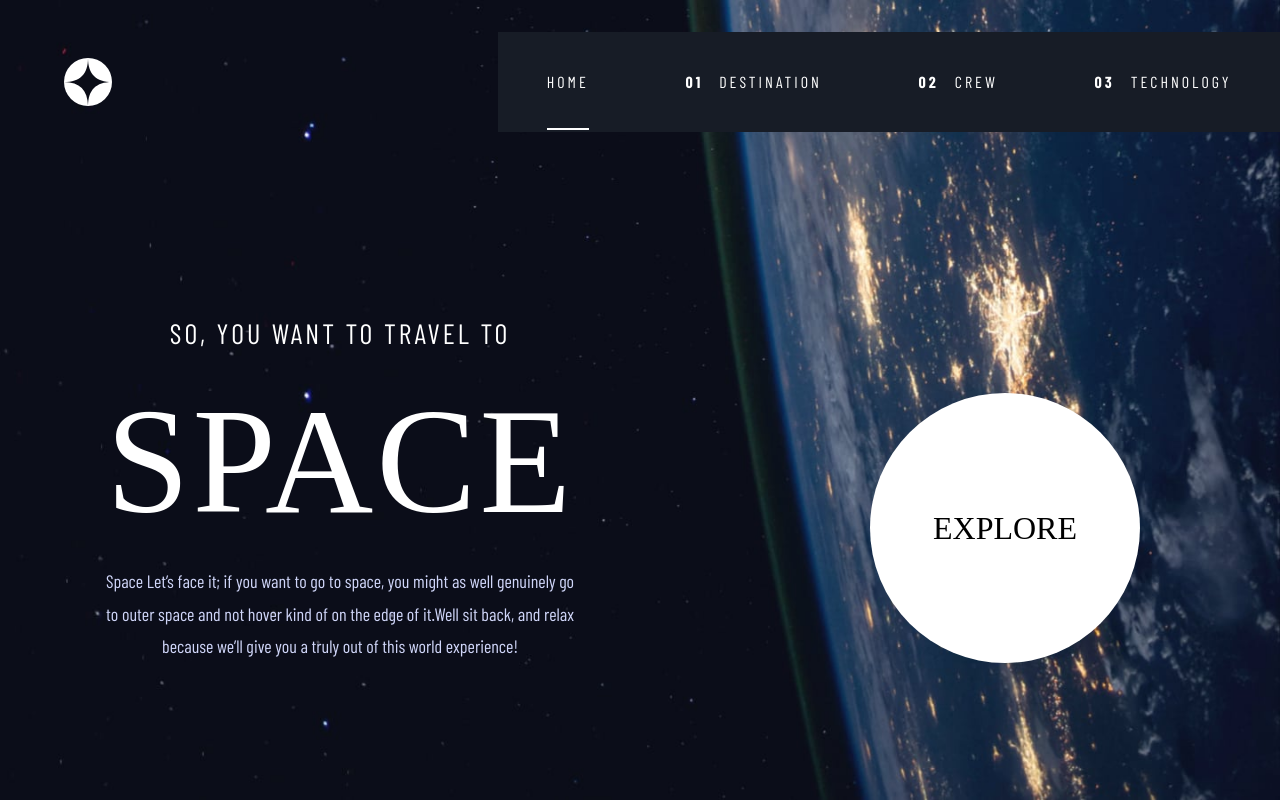
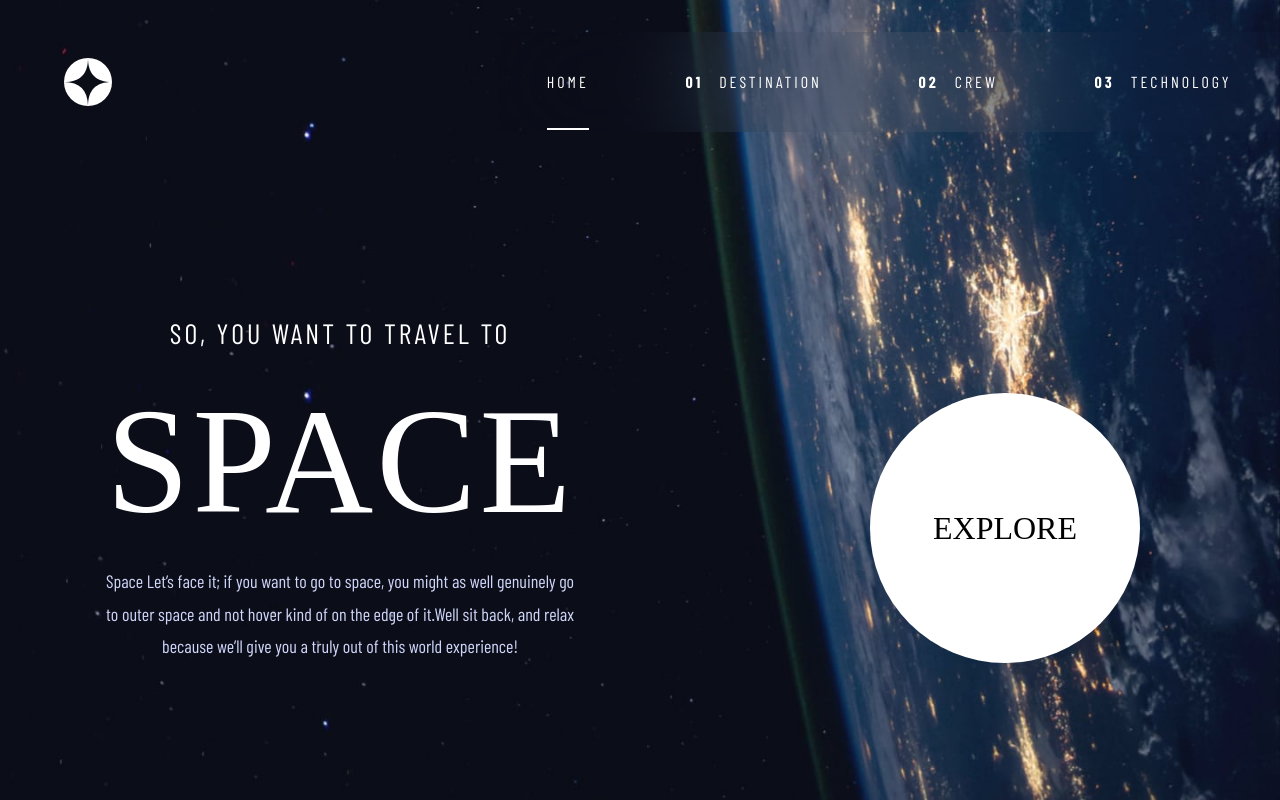
Before and after one commit to lexadecimals/space-tourism, a React (Vite) app: page / in a window 1280 px wide. Built offline with nearby package versions, Linux system fonts and the light colour scheme; a web font is replaced by a local one.

Commit message:
sets filter and grid for content and nav

```diff
--- a/src/components/layout/style.module.css
+++ b/src/components/layout/style.module.css
@@ -7,7 +7,7 @@
   background-repeat: no-repeat;
   background-size: cover;
   display: grid;
-  grid-template-rows: 50px auto;
+  grid-template-rows: 100px auto;
 }
 
 .home {
--- a/src/components/menus/mainMenu/mainMenuStyles.js
+++ b/src/components/menus/mainMenu/mainMenuStyles.js
@@ -10,12 +10,12 @@ export const StyledNavLink = styled(NavLink)`
 export const Nav = styled.nav`
     width: 95%;
     margin-left: 5%;
+    grid-column: 1/2;
+    grid-row: 1/3;
     display: grid;
     grid-template-rows: 100px auto;
     grid-template-columns: 100px auto;
-    height: 100vh;
     align-items: center;
-
     @media only screen and (min-width: 700px) {
         grid-template-columns: auto auto;
         grid-template-rows: 1fr;
@@ -27,7 +27,7 @@ export const Nav = styled.nav`
     `
 export const ShadedDiv = styled.div`
 display: ${props => props.$open === true ? "block" : "none"};
-background-color: hsla(219, 24%, 12%, 1);
+backdrop-filter: blur(56px);
 height: 100%;
 width: 100%;
 grid-column: 2/3;
@@ -38,5 +38,10 @@ z-index: 1;
     height: 100px;
     width: 100%;
     grid-row: 1/2;
+    background-color: hsla(219, 24%, 12%, 1);
+}
+
+@media only screen and (min-width: 1200px) {
+    background-color: initial;
 }
 `
--- a/src/pages/home/homeStyles.js
+++ b/src/pages/home/homeStyles.js
@@ -26,6 +26,8 @@ export const Span = styled.span`
 `
 
 export const Container = styled.div`
+  grid-column: 1/2;
+  grid-row: 2/3;
   display: grid;
   grid-template-columns: 1fr;
   text-align: center;
--- a/src/sharedStyles.js
+++ b/src/sharedStyles.js
@@ -42,6 +42,8 @@ export const Span = styled.span`
 
 export const Container = styled.div`
     text-align: center;
+    grid-row: 2/3;
+    grid-column: 1/2;
     width: ${props => props.$technology ? "100%" : "90%"};
     margin: 0 auto 2rem;
     @media only screen and (min-width: 1200px) {
```
